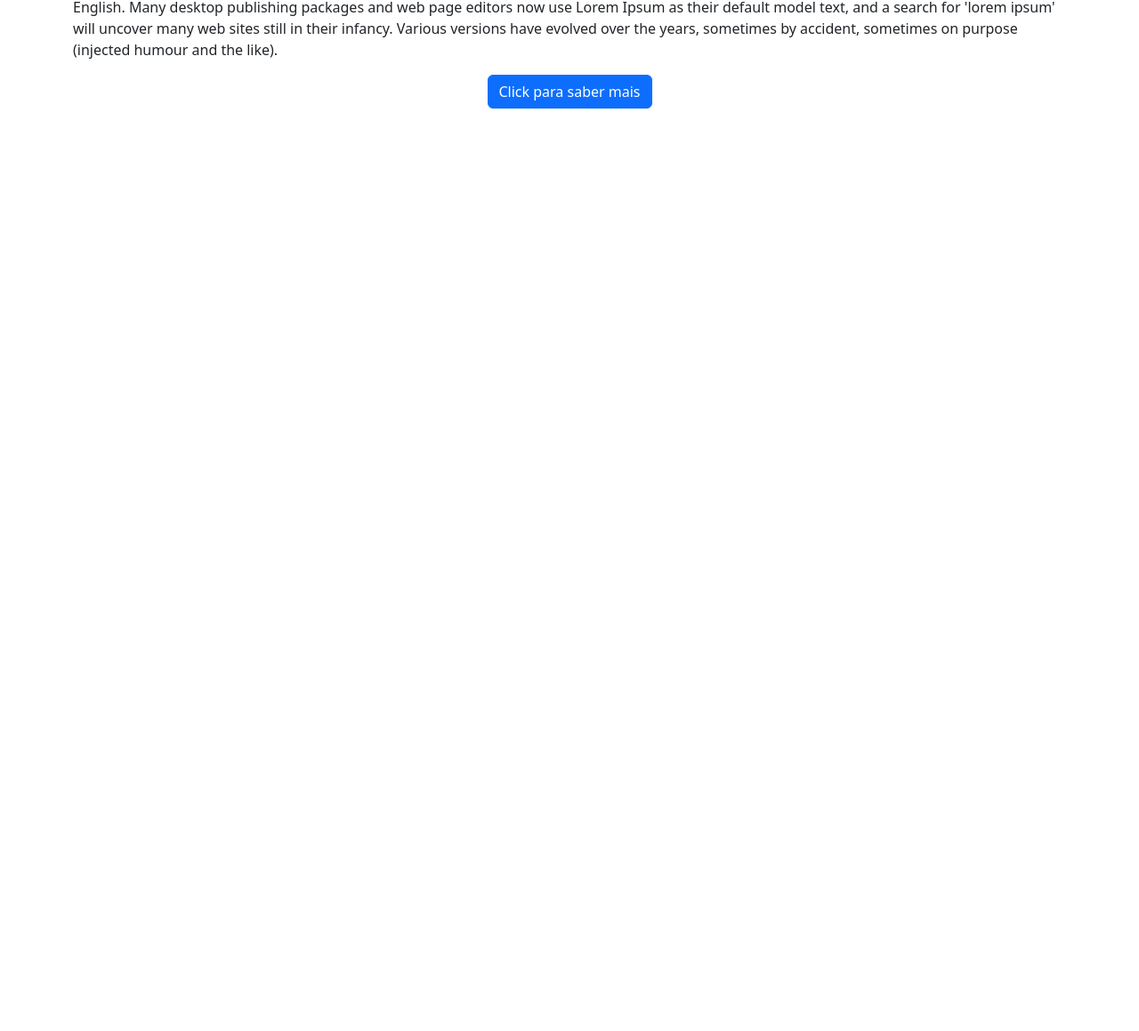
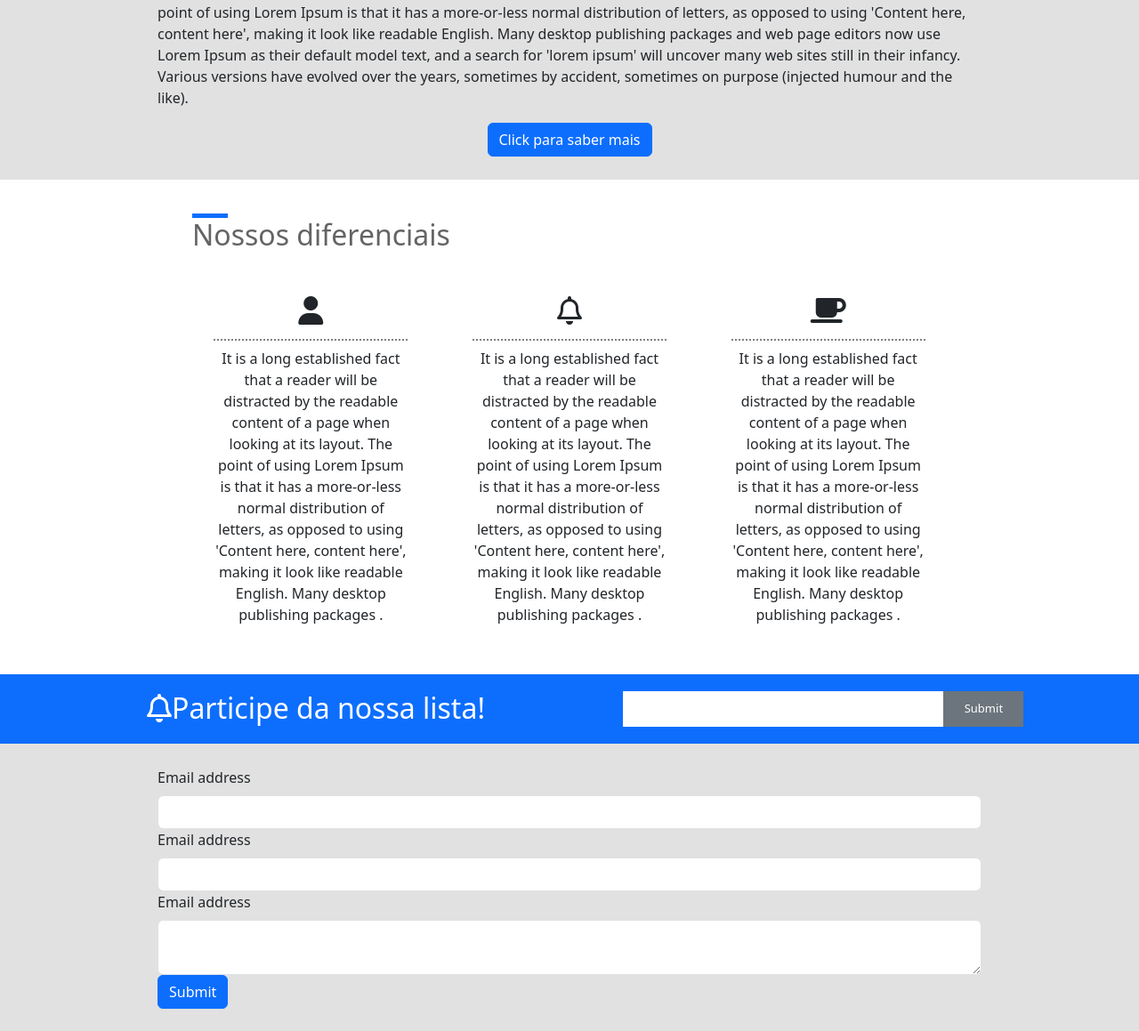
Before and after one commit to pedrodabahia/projeto_bootstrap, a plain HTML site: page index.html in a window 1280 px wide. Shown: the part 632-1791 px from the top of the page at 89% size. Before the commit the page ends 800 px from the top, so only its background shows below. Drawn offline with nearby package versions, Linux system fonts and the light colour scheme.

Commit message:
Add files via upload

```diff
--- a/index.html
+++ b/index.html
@@ -6,6 +6,7 @@
     <title>Bootstrap demo</title>
     <link href="https://cdn.jsdelivr.net/npm/bootstrap@5.3.2/dist/css/bootstrap.min.css" rel="stylesheet" integrity="sha384-T3c6CoIi6uLrA9TneNEoa7RxnatzjcDSCmG1MXxSR1GAsXEV/Dwwykc2MPK8M2HN" crossorigin="anonymous">
     <link rel="stylesheet" href="./style.css">
+    <script src="https://kit.fontawesome.com/182d5d252d.js" crossorigin="anonymous"></script>
   </head>
   <body>
 
@@ -81,7 +82,7 @@
   <section class="sobre">
   <div class="container">
   <div class="row">
-    <div class="col-md-12">
+    <div class="col-sm-10 mx-auto">
       <div class="custom-title">
         <div></div>
         <h2>Sobre</h2>
@@ -91,7 +92,7 @@
    <div class="text-center"><button type="button" class="btn btn-primary" data-bs-toggle="modal" data-bs-target="#exampleModal">
       Click para saber mais
     </button>
-  </div>
+    </div>
   </div>
   </div>
 </div>
@@ -121,11 +122,101 @@
       </div>
       <div class="modal-footer">
         <button type="button" class="btn btn-secondary" data-bs-dismiss="modal">Close</button>
-        <button type="button" class="btn btn-primary">Save changes</button>
       </div>
     </div>
   </div>
 </div>
+  </section>
+
+
+  <section class="diferenciais">
+    <div class="container">
+      <div class="row mx-auto" >
+        <div class="custom-title mx-auto">
+          <div></div>
+          <h2>Nossos diferenciais</h2>
+        </div>
+        <div class="col-md-3 text-center mx-auto">
+          <h2><i class="fa-solid fa-user"></i></h2>
+          <p>It is a long established fact that a reader
+            will be distracted by the readable content of
+            a page when looking at its layout. The point
+            of using Lorem Ipsum is that it has a more-or-less
+            normal distribution of letters, as opposed to using
+            'Content here, content here', making it look like
+            readable English. Many desktop publishing packages
+           .</p>
+        </div>
+
+        <div class="col-md-3 text-center mx-auto">
+          <h2><i class="fa-regular fa-bell"></i></h2>
+          <p>It is a long established fact that a reader
+            will be distracted by the readable content of
+            a page when looking at its layout. The point
+            of using Lorem Ipsum is that it has a more-or-less
+            normal distribution of letters, as opposed to using
+            'Content here, content here', making it look like
+            readable English. Many desktop publishing packages
+           .</p>
+        </div>
+
+        <div class="col-md-3 text-center mx-auto">
+          <h2><i class="fa-solid fa-mug-saucer"></i></h2>
+          <p>It is a long established fact that a reader
+            will be distracted by the readable content of
+            a page when looking at its layout. The point
+            of using Lorem Ipsum is that it has a more-or-less
+            normal distribution of letters, as opposed to using
+            'Content here, content here', making it look like
+            readable English. Many desktop publishing packages
+           .</p>
+        </div>
+      </div>
+    </div>
+  </section>
+
+  <section class="convite bg-primary text-white text-center">
+    <div class="container mx-auto ">
+      <div class="row">
+        <div class="col-md-5 mx-auto text">
+          <h2><i class="fa-regular fa-bell"></i>Participe da nossa lista!</h2>
+        </div>
+        <div class="col-md-5 mx-auto">
+          <form>
+            <div class="form-group">
+              <input class="btn bg-body" type="email"><button type="submit" class="btn btn-secondary">Submit</button>
+            </div>
+          </form>
+        </div>
+      </div>
+    </div>
+  </section>
+
+  <section class="formulario">
+      <div class="container">
+        <div class="row">
+          <div class="col-md-10 mx-auto">
+          <form>
+            <div class="form-group">
+              <label class="form-label">Email address</label>
+              <input type="text" class="form-control" id="exampleInputEmail1" aria-describedby="emailHelp">
+            </div>
+
+            <div class="form-group">
+              <label class="form-label">Email address</label>
+              <input type="email" class="form-control" id="exampleInputEmail1" aria-describedby="emailHelp">
+            </div>
+
+            <div class="form-group">
+              <label class="form-label">Email address</label>
+              <textarea class="form-control" ></textarea>
+            </div>
+            <button type="submit" class="btn btn-primary">Submit</button>
+          </form>
+          </div>
+          </div>
+        </div>
+
   </section>
 
     <script src="https://cdn.jsdelivr.net/npm/bootstrap@5.3.2/dist/js/bootstrap.bundle.min.js" integrity="sha384-C6RzsynM9kWDrMNeT87bh95OGNyZPhcTNXj1NW7RuBCsyN/o0jlpcV8Qyq46cDfL" crossorigin="anonymous"></script>
--- a/style.css
+++ b/style.css
@@ -31,4 +31,77 @@ section.bg-top .fix-zindex .row .texto-bg .col-md-6{
 }
 section.bg-top .fix-zindex .row .texto-bg .col-md-6 h2{
     font-weight: lighter;
+
 }
+section.sobre{padding: 2vw 0;
+    background: rgb(225,225,225);
+    }
+
+section.sobre .container .row .col-sm-10 .custom-title h2{
+    color: rgb(100,100,100);
+}
+
+section.sobre .container .row .col-sm-10 .custom-title div{
+    border: none;
+    width:40px;
+    height: 5px;
+    background:#0d6efd;;
+}
+
+section.diferenciais{
+    padding: 3vw 0;
+}
+section.diferenciais h2{
+    padding: 1vw 0;
+    border-bottom:2px dotted grey;
+}
+section.diferenciais .col-md-3{
+    padding: 0vw;
+    margin-top: 2vw;
+}
+
+section.diferenciais .container{
+    width: 70%;
+}
+
+section.diferenciais .container .row  .custom-title div{
+    border: none;
+    width:40px;
+    height: 5px;
+    background:#0d6efd;;
+}
+section.diferenciais .container .row  .custom-title h2{
+    border: none;
+    padding: 0;
+    color: rgb(100,100,100);
+}
+section.diferenciais .container .row  .custom-title {
+    border: none;
+    width:70vw;
+
+}
+section.convite .container .row .col-md-5 form input[type=email]{
+    width: 80%;
+    margin:1vw 0vw;
+    height: 40px;
+    border-radius: 0;
+}
+
+section.convite{
+    padding: 0.5vw;
+}
+section.convite .container .row .text{
+    padding-top: 1vw;
+}
+section.convite .container .row .col-md-5 form button{
+    width: 20%;
+    font-size: 13px;
+    height: 40px;
+    padding:0 10px;
+    border: none;
+    border-radius: 0;
+}
+section.formulario{
+    padding: 2vw;
+    background: rgb(225,225,225);
+}
```
